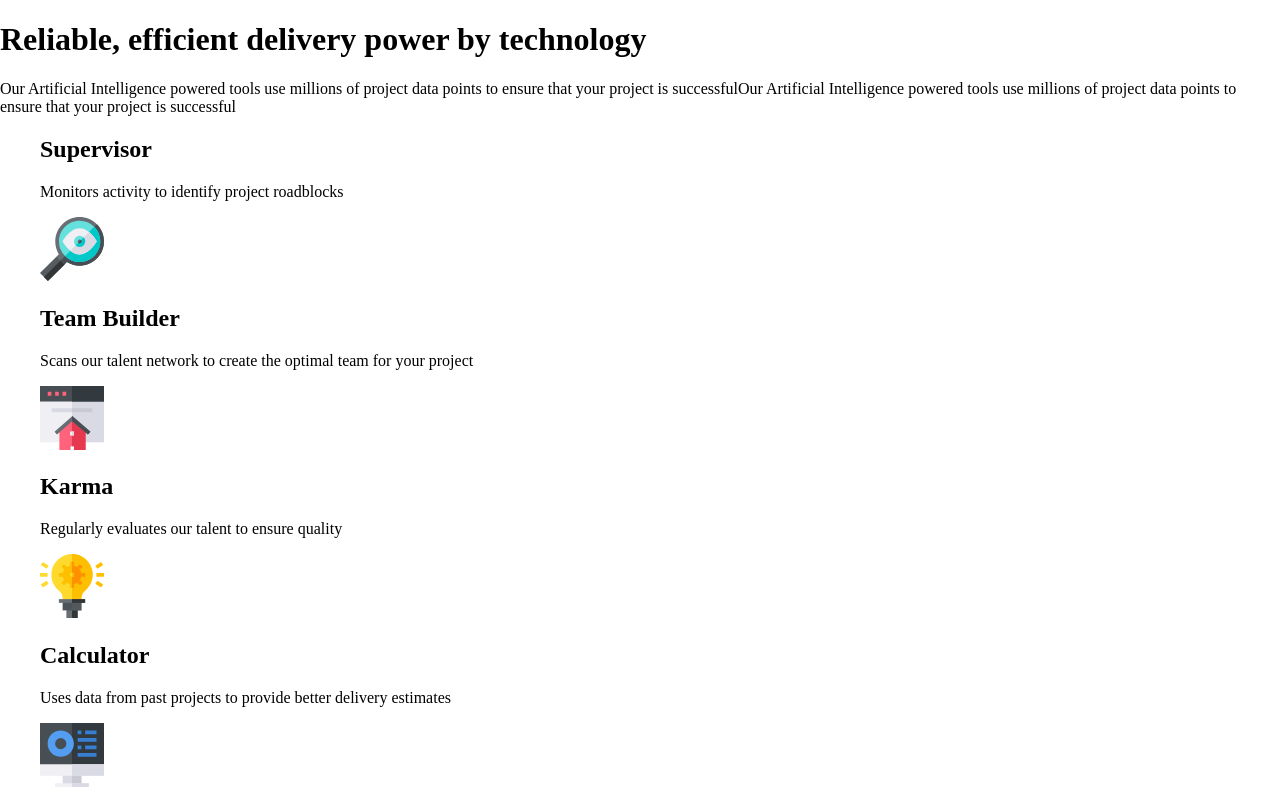
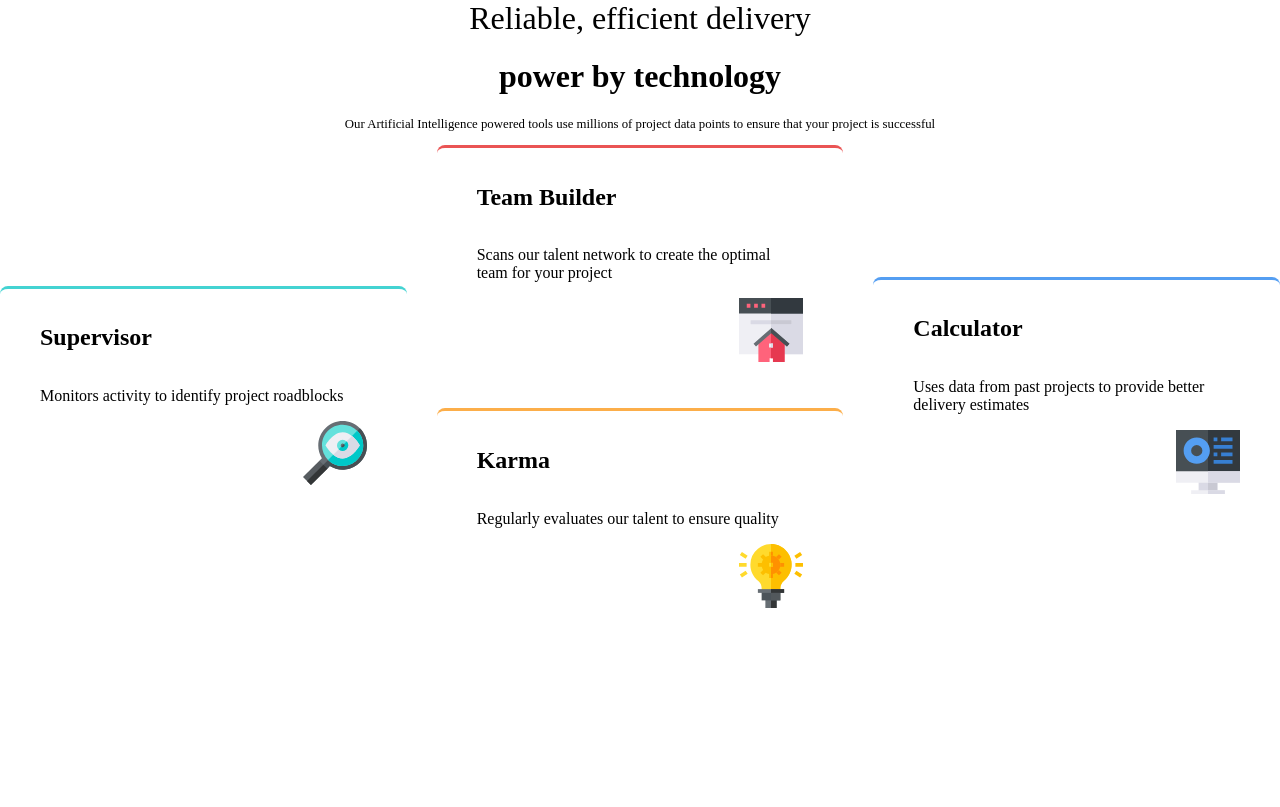
Before and after one commit to Albinpirela/four-card-feature-section-master-master, a website: page index.html in a window 1280 px wide. Drawn offline with Linux system fonts and the light colour scheme.

Commit message:
add some class and styles

```diff
--- a/index.html
+++ b/index.html
@@ -11,38 +11,40 @@
 
 <body>
   <main>
+    <div class="hero">
+      <span>Reliable, efficient delivery</span>
+      <h1>power by technology</h1>
+      <p>Our Artificial Intelligence powered tools use millions of project data points to ensure that your project is
+        successful</p>
+    </div>
 
-    <h1>Reliable, efficient delivery <b>power by technology</b></h1>
-    <p>Our Artificial Intelligence powered tools use millions of project data points to ensure that your project is
-      successfulOur Artificial Intelligence powered tools use millions of project data points to ensure that your
-      project is successful</p>
-    <div>
-      <div class="card">
+    <div class="content">
+      <div class="card a">
         <figure>
           <h2>Supervisor</h2>
           <p>Monitors activity to identify project roadblocks</p>
           <img src="images/icon-supervisor.svg" alt="">
         </figure>
       </div>
-      <div class="card">
+      <div class="card b">
         <figure>
           <h2>Team Builder</h2>
           <p>Scans our talent network to create the optimal team for your project</p>
           <img src="images/icon-team-builder.svg" alt="">
         </figure>
       </div>
-      <div class="card">
+      <div class="card d">
+        <figure>
+          <h2>Calculator</h2>
+          <p>Uses data from past projects to provide better delivery estimates</p>
+          <img src="images/icon-calculator.svg" alt="">
+        </figure>
+      </div>
+      <div class="card c">
         <figure>
           <h2>Karma</h2>
           <p>Regularly evaluates our talent to ensure quality</p>
           <img src="images/icon-karma.svg" alt="">
-        </figure>
-      </div>
-      <div class="card">
-        <figure>
-          <h2>Calculator</h2>
-          <p>Uses data from past projects to provide better delivery estimates</p>
-          <img src="images/icon-calculator.svg" alt="">
         </figure>
       </div>
     </div>
--- a/style.css
+++ b/style.css
@@ -2,3 +2,64 @@ html body {
   margin: 0;
   padding: 0;
 }
+
+.hero {
+  text-align: center;
+}
+
+.content {
+  display: grid;
+  grid-template-columns: repeat(3, 1fr);
+  grid-template-rows: repeat(2, 1fr);
+  gap: 30px;
+}
+
+.card {
+  border-radius: 8px;
+  flex-direction: column;
+  justify-content: end;
+  box-sizing: border-box;
+
+
+}
+
+.a {
+  border-top: 3px solid #44d3d2;
+  grid-row: span 2;
+  align-self: center;
+}
+
+.b {
+  border-top: 3px solid #ea5454;
+}
+
+.c {
+  border-top: 3px solid #fcae4a;
+}
+
+.d {
+  border-top: 3px solid #549ef2;
+  grid-row: span 2;
+  align-self: center;
+}
+
+figure {
+  display: flex;
+  flex-direction: column;
+}
+
+img {
+  align-self: flex-end;
+}
+
+span {
+  font-size: 2em;
+}
+
+h1 {
+  font-size: 2em;
+}
+
+.hero>p {
+  font-size: 0.8em;
+}
```
